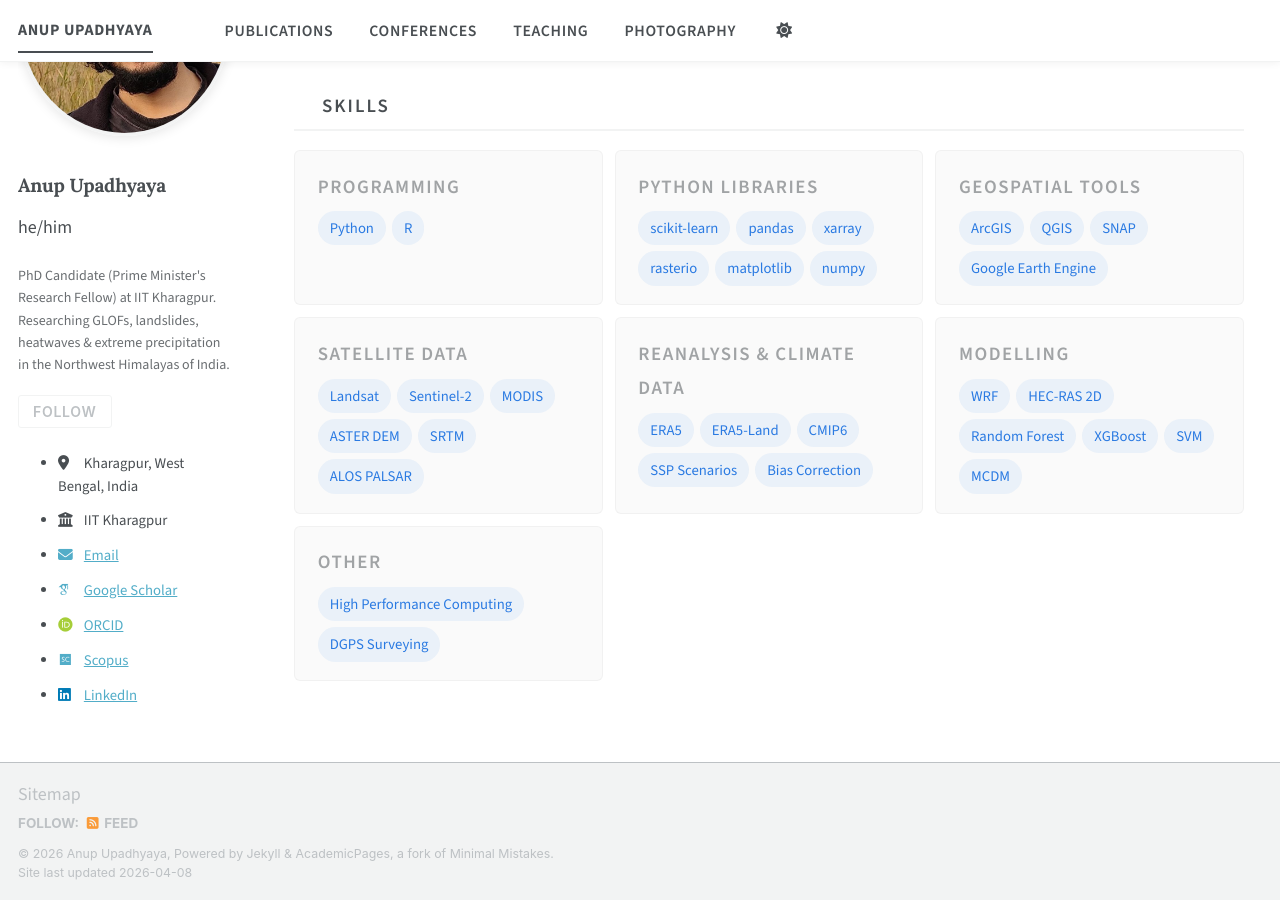
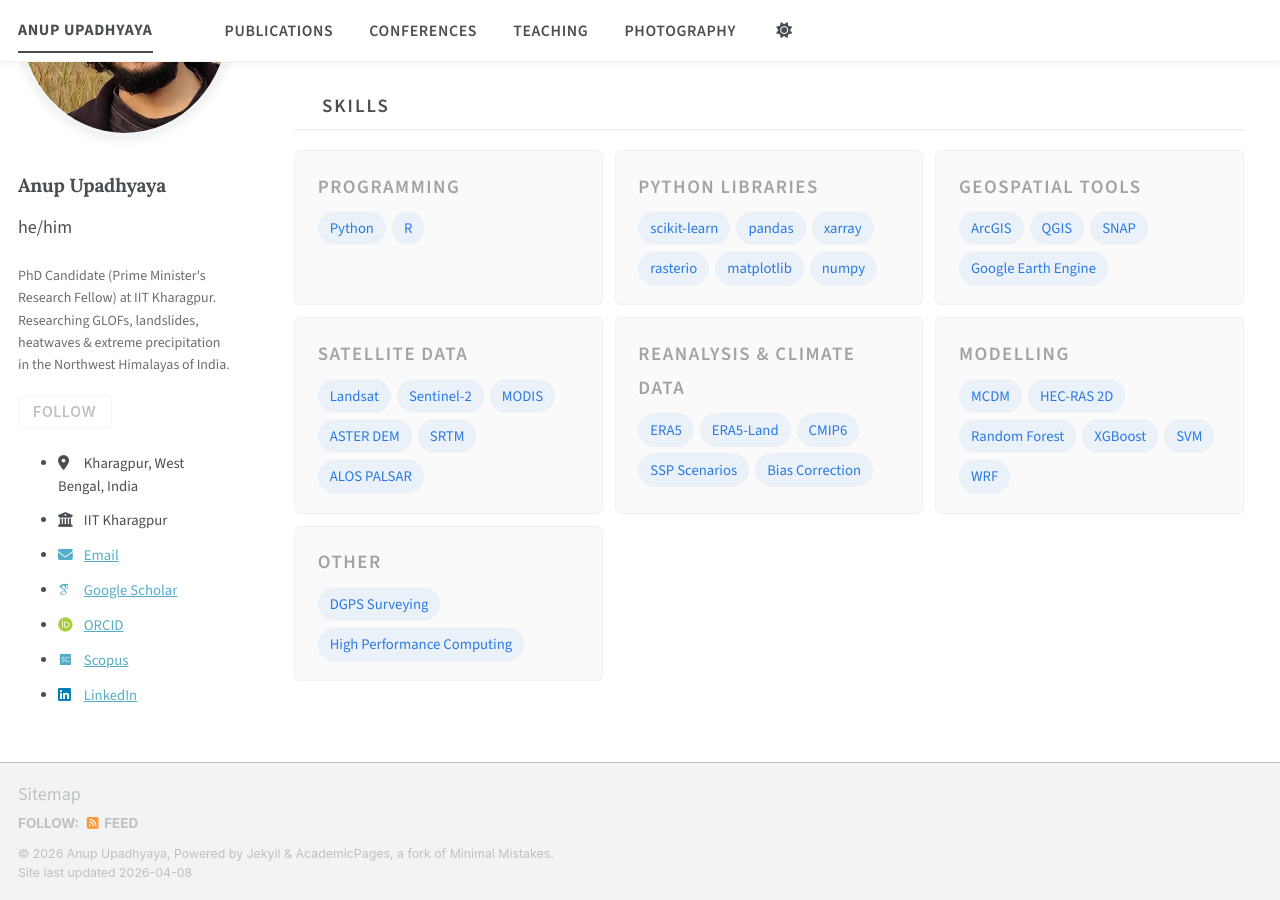
Before and after one commit to anupupadhyaya/anupupadhyaya.github.io, a Jekyll site: the page built from _pages/about.md, in a window 1280 px wide and 900 px high, scrolled down 3208 px. Built offline with Jekyll 4.4.1, drawn with Linux system fonts in a browser that asks for light colours; some web fonts are replaced; a script bundle is joined from its source files by our own code; library files that are not in the unit come from our copies.

Commit message:
Update about.md

```diff
--- a/_pages/about.md
+++ b/_pages/about.md
@@ -441,19 +441,19 @@ to real risks faced by Himalayan communities.
   <div class="skill-group">
     <div class="skill-label">Modelling</div>
     <div class="skill-tags">
-      <span class="skill-tag">WRF</span>
+      <span class="skill-tag">MCDM</span>
       <span class="skill-tag">HEC-RAS 2D</span>
       <span class="skill-tag">Random Forest</span>
       <span class="skill-tag">XGBoost</span>
       <span class="skill-tag">SVM</span>
-      <span class="skill-tag">MCDM</span>
+      <span class="skill-tag">WRF</span>
     </div>
   </div>
   <div class="skill-group">
     <div class="skill-label">Other</div>
     <div class="skill-tags">
+      <span class="skill-tag">DGPS Surveying</span>
       <span class="skill-tag">High Performance Computing</span>
-      <span class="skill-tag">DGPS Surveying</span>
     </div>
   </div>
 </div>
```
